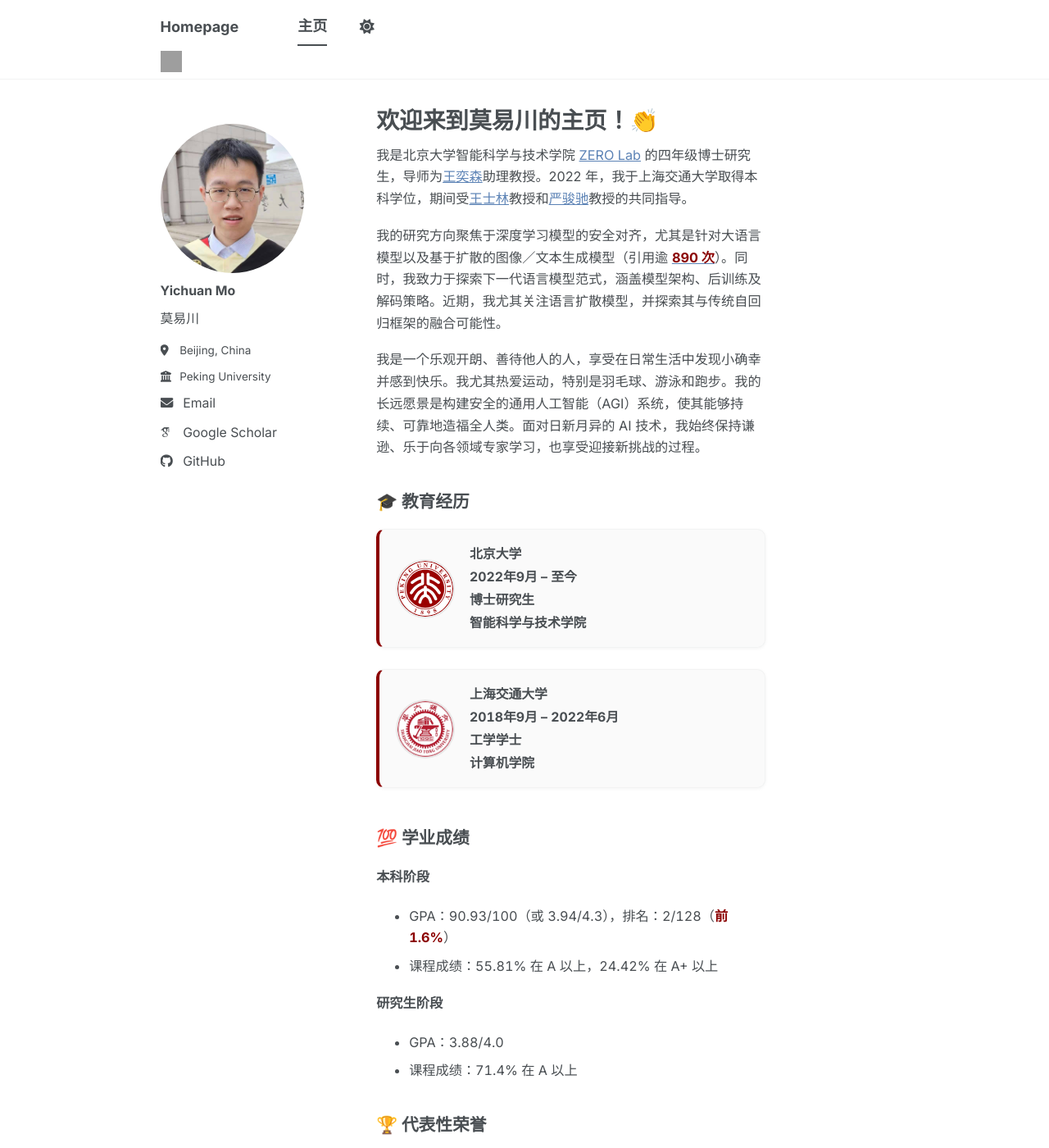
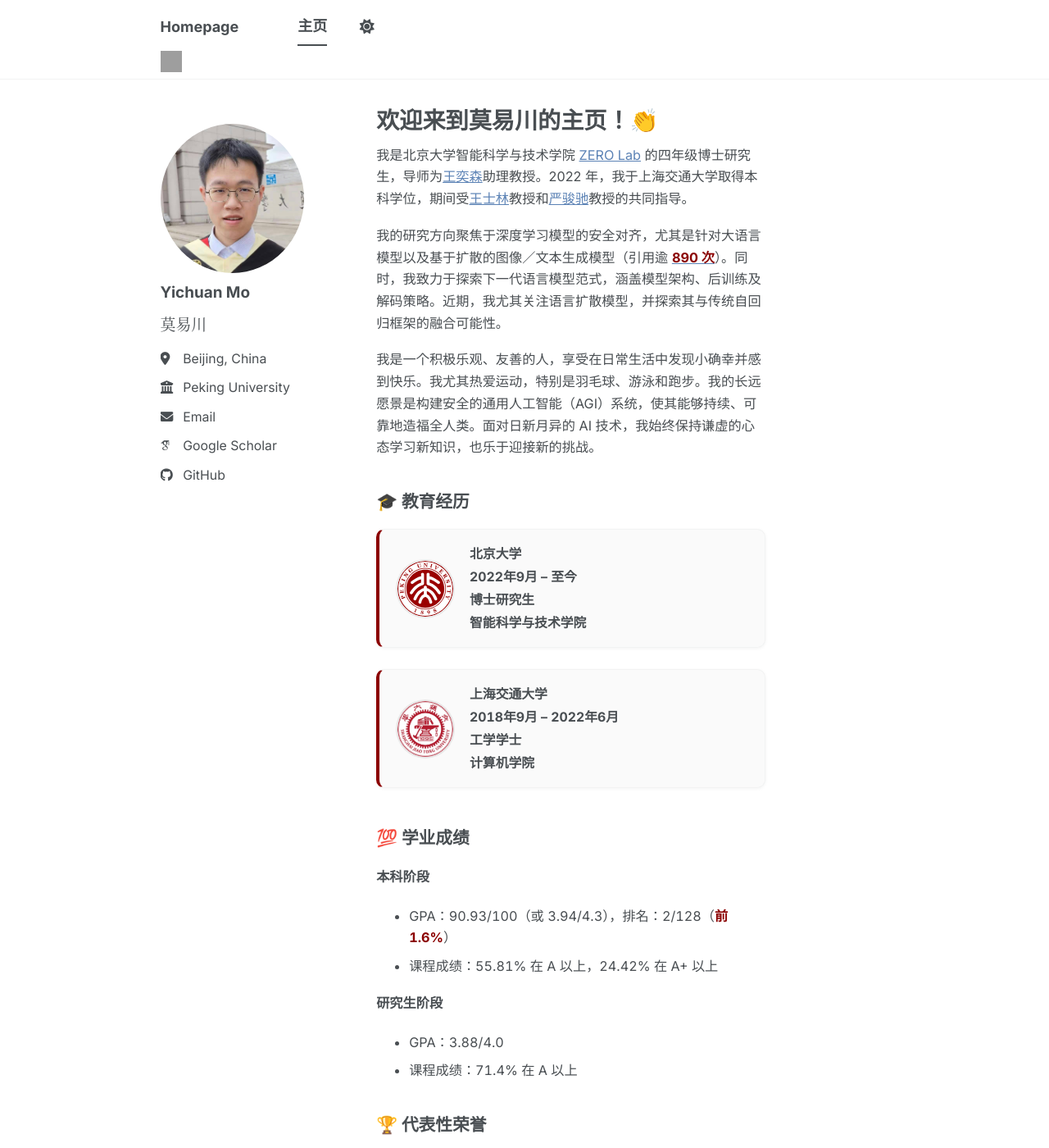
Before and after one commit to mo666666/mo666666.github.io, a Jekyll site: the page built from _pages/about-zh.md, in a window 1280 px wide and 1400 px high. Shown: the whole window at 82% size. Built offline with Jekyll 4.4.1, drawn with Linux system fonts in a browser that asks for light colours; some web fonts are replaced; a script bundle is joined from its source files by our own code; library files that are not in the unit come from our copies.

Commit message:
Update sidebar font sizes and revise author bio for clarity and tone

```diff
--- a/_pages/about-zh.md
+++ b/_pages/about-zh.md
@@ -7,7 +7,7 @@
 <div class="homepage-intro">
   <p>我是北京大学智能科学与技术学院 <a href="https://zero-lab-pku.github.io/">ZERO Lab</a> 的四年级博士研究生，导师为<a href="https://yisenwang.github.io/">王奕森</a>助理教授。2022 年，我于上海交通大学取得本科学位，期间受<a href="https://www.cs.sjtu.edu.cn/en/jiaoshiml/wangshilin.html">王士林</a>教授和<a href="https://thinklab.sjtu.edu.cn/index.html">严骏驰</a>教授的共同指导。</p>
   <p>我的研究方向聚焦于深度学习模型的安全对齐，尤其是针对大语言模型以及基于扩散的图像／文本生成模型（引用逾 <a href="https://scholar.google.com/citations?user=xvSYG1gAAAAJ&hl=zh-CN" target="_blank" rel="noopener"><strong style="color: #8B0000;">890 次</strong></a>）。同时，我致力于探索下一代语言模型范式，涵盖模型架构、后训练及解码策略。近期，我尤其关注语言扩散模型，并探索其与传统自回归框架的融合可能性。</p>
-  <p>我是一个乐观开朗、善待他人的人，享受在日常生活中发现小确幸并感到快乐。我尤其热爱运动，特别是羽毛球、游泳和跑步。我的长远愿景是构建安全的通用人工智能（AGI）系统，使其能够持续、可靠地造福全人类。面对日新月异的 AI 技术，我始终保持谦逊、乐于向各领域专家学习，也享受迎接新挑战的过程。</p>
+  <p>我是一个积极乐观、友善的人，享受在日常生活中发现小确幸并感到快乐。我尤其热爱运动，特别是羽毛球、游泳和跑步。我的长远愿景是构建安全的通用人工智能（AGI）系统，使其能够持续、可靠地造福全人类。面对日新月异的 AI 技术，我始终保持谦虚的心态学习新知识，也乐于迎接新的挑战。</p>
 </div>
 
 {% include base_path %}
--- a/_sass/layout/_sidebar.scss
+++ b/_sass/layout/_sidebar.scss
@@ -189,7 +189,7 @@
 }
 .sidebar .author__name {
   font-family: $sans-serif;
-  font-size: 0.88rem;
+  font-size: 1.05rem;
   font-weight: 700;
   line-height: 1.5;
 }
@@ -218,7 +218,8 @@
 }
 
 .sidebar .author__bio {
-  font-size: 0.88rem;
+  font-family: "Songti SC", "STSong", "SimSun", "Noto Serif CJK SC", Georgia, serif;
+  font-size: 1.05rem;
   line-height: 1.5;
 }
 
@@ -278,6 +279,7 @@
   li {
     margin-bottom: 0.65rem;
     white-space: normal;
+    font-size: 0.88rem;
   }
 
   a {
```
